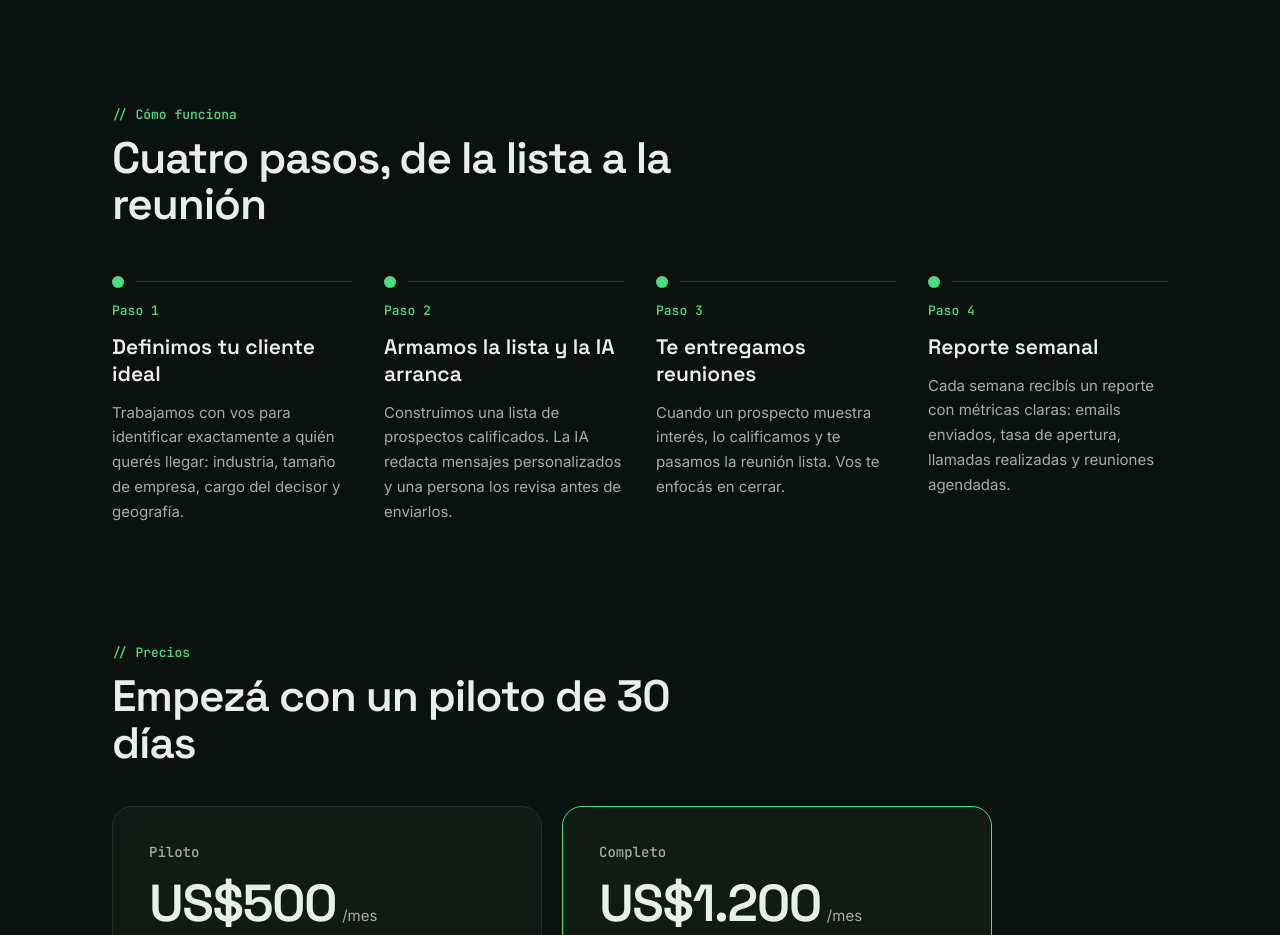
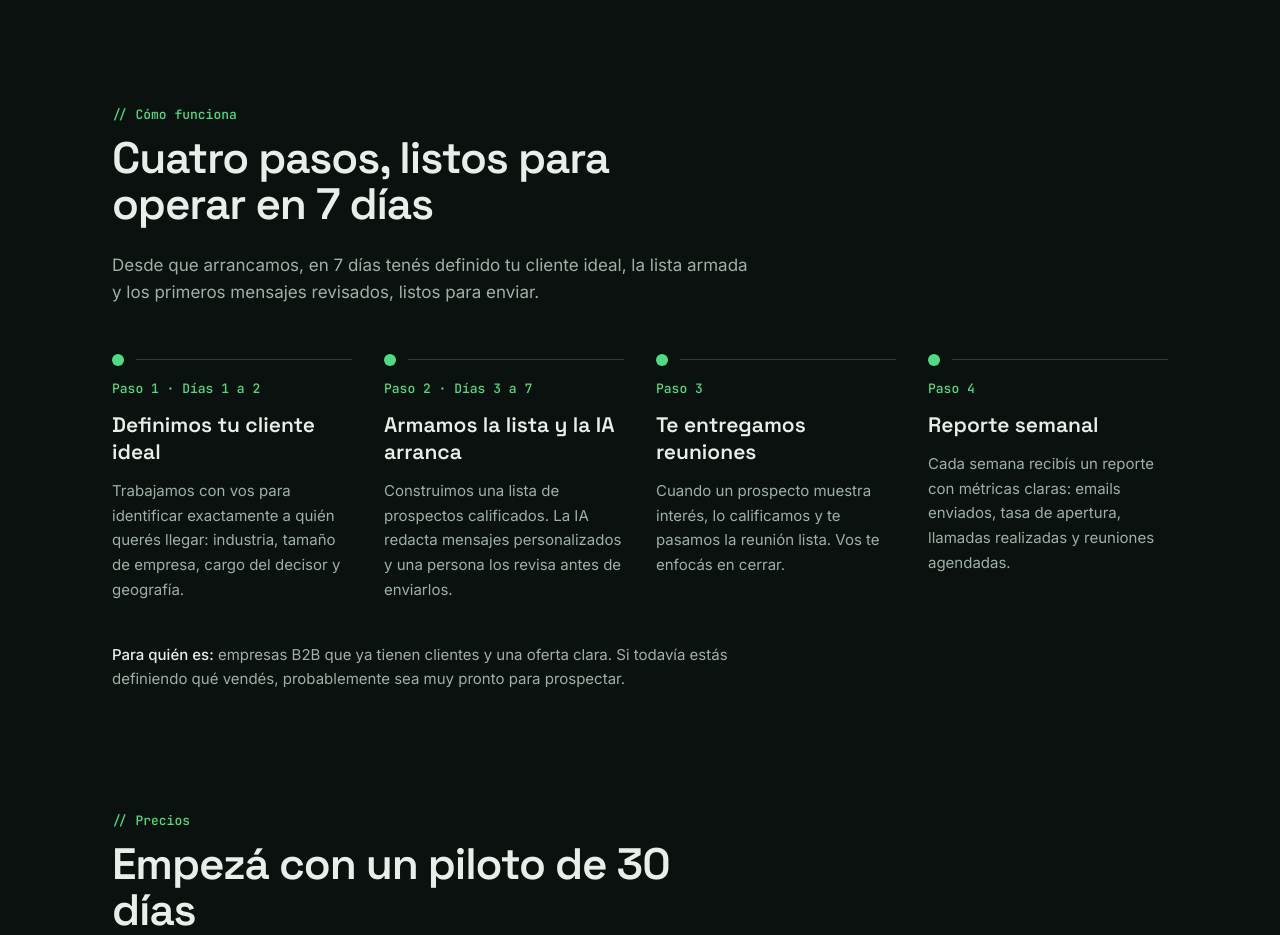
Before and after one commit to CarlosColmenares91/growpipe-website, a plain HTML site: page public/index.html in a window 1280 px wide. Shown: the part 1560-2495 px from the top of the page. Drawn offline with Linux system fonts and the light colour scheme.

Commit message:
Prometer operar en 7 días y aclarar para quién es el servicio
Co-Authored-By: Claude Sonnet 5.5 <noreply@anthropic.com>
Claude-Session: https://claude.ai/code/session_01PBT6pyxFb3sgp9KmCeS5WM

```diff
--- a/public/index.html
+++ b/public/index.html
@@ -149,19 +149,20 @@
 
 <section id="como-funciona" style="padding:96px 0 24px">
 <div style="font-family:'JetBrains Mono',monospace;font-size:13px;color:#4ade80;margin-bottom:12px">// Cómo funciona</div>
-<h2 style="margin:0 0 48px;font-family:'Space Grotesk',sans-serif;font-weight:600;font-size:44px;line-height:1.05;letter-spacing:-0.025em;max-width:640px">Cuatro pasos, de la lista a la reunión</h2>
+<h2 style="margin:0 0 48px;font-family:'Space Grotesk',sans-serif;font-weight:600;font-size:44px;line-height:1.05;letter-spacing:-0.025em;max-width:640px">Cuatro pasos, listos para operar en 7 días</h2>
+<p style="margin:-24px 0 48px;font-size:17px;line-height:1.6;color:#9fb0a5;max-width:640px;text-wrap:pretty">Desde que arrancamos, en 7 días tenés definido tu cliente ideal, la lista armada y los primeros mensajes revisados, listos para enviar.</p>
 <div style="display:grid;grid-template-columns:repeat(auto-fit,minmax(min(240px,100%),1fr));gap:32px">
 
 <div style="display:flex;flex-direction:column;gap:14px">
 <div style="display:flex;align-items:center;gap:12px"><span style="width:12px;height:12px;border-radius:50%;background:#4ade80"></span><span style="flex:1;height:1px;background:#2c3d34"></span></div>
-<div style="font-family:'JetBrains Mono',monospace;font-size:13px;color:#4ade80">Paso 1</div>
+<div style="font-family:'JetBrains Mono',monospace;font-size:13px;color:#4ade80">Paso 1 · Días 1 a 2</div>
 <h3 style="margin:0;font-family:'Space Grotesk',sans-serif;font-size:21px;font-weight:600">Definimos tu cliente ideal</h3>
 <p style="margin:0;font-size:15px;line-height:1.65;color:#9fb0a5">Trabajamos con vos para identificar exactamente a quién querés llegar: industria, tamaño de empresa, cargo del decisor y geografía.</p>
 </div>
 
 <div style="display:flex;flex-direction:column;gap:14px">
 <div style="display:flex;align-items:center;gap:12px"><span style="width:12px;height:12px;border-radius:50%;background:#4ade80"></span><span style="flex:1;height:1px;background:#2c3d34"></span></div>
-<div style="font-family:'JetBrains Mono',monospace;font-size:13px;color:#4ade80">Paso 2</div>
+<div style="font-family:'JetBrains Mono',monospace;font-size:13px;color:#4ade80">Paso 2 · Días 3 a 7</div>
 <h3 style="margin:0;font-family:'Space Grotesk',sans-serif;font-size:21px;font-weight:600">Armamos la lista y la IA arranca</h3>
 <p style="margin:0;font-size:15px;line-height:1.65;color:#9fb0a5">Construimos una lista de prospectos calificados. La IA redacta mensajes personalizados y una persona los revisa antes de enviarlos.</p>
 </div>
@@ -181,6 +182,7 @@
 </div>
 
 </div>
+<p style="margin:40px 0 0;font-size:15px;line-height:1.65;color:#9fb0a5;max-width:640px;text-wrap:pretty"><span style="color:#e8efe9;font-weight:500">Para quién es:</span> empresas B2B que ya tienen clientes y una oferta clara. Si todavía estás definiendo qué vendés, probablemente sea muy pronto para prospectar.</p>
 </section>
 
 <section id="precios" style="padding:96px 0 24px">
```
